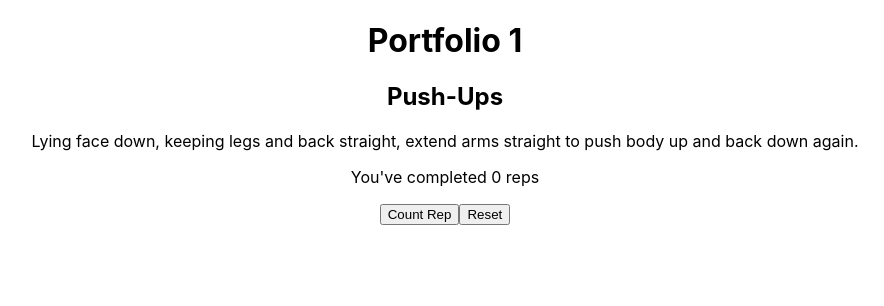
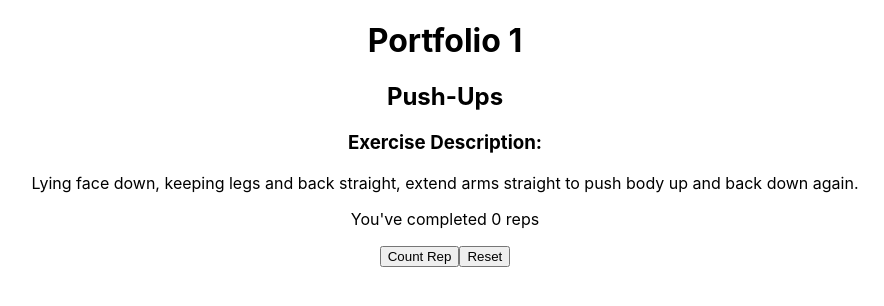
Before and after one commit to rbenway30/dig4639-portfolio1, a React (Create React App) app in the folder portfolio/: page / in a window 1280 px wide. Both pictures are taken after a click on the button "Push-Ups". Shown: the top 306 px of the page, without its empty margins (195-1079 px from the left). Built offline with nearby package versions, Linux system fonts and the light colour scheme.

Commit message:
March 22, 2022 1:42 PM

```diff
--- a/portfolio/src/components/ExerciseDescriptions/index.js
+++ b/portfolio/src/components/ExerciseDescriptions/index.js
@@ -7,6 +7,7 @@ export default class ExDescription extends React.Component {
     render() {
         // console.log("Repetition Exercise")
         return <div>
+            <h3>Exercise Description:</h3>
             <p>{this.props.description}</p>
         </div>
     }
```
